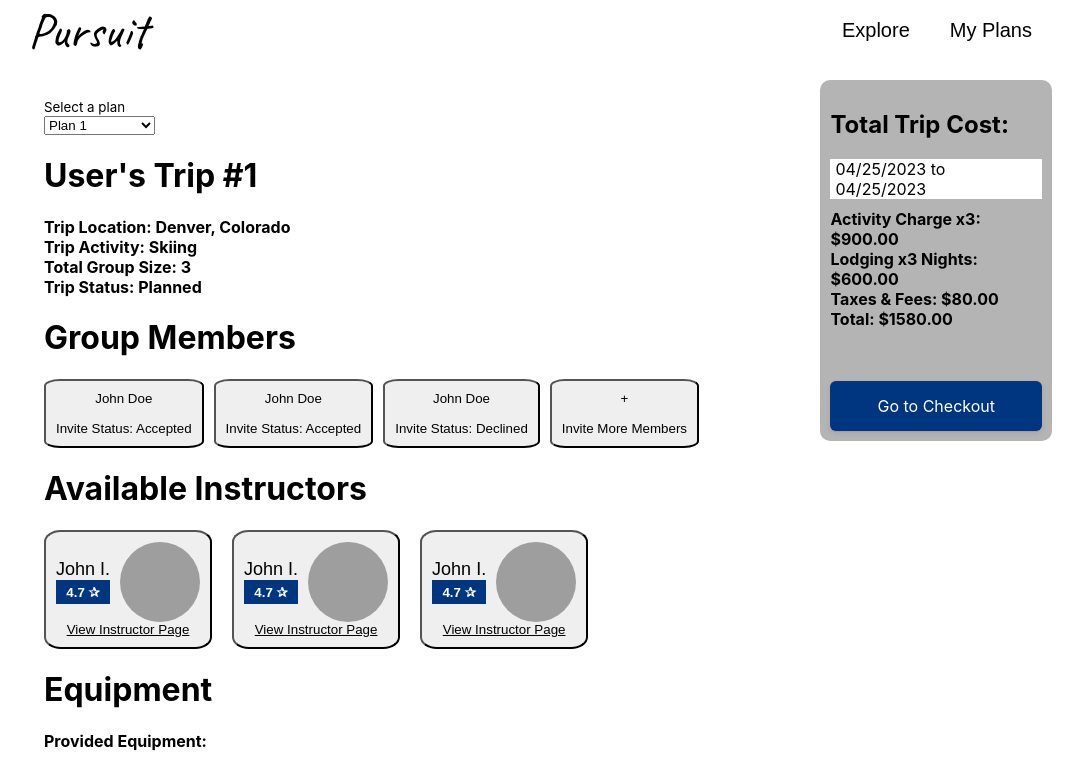
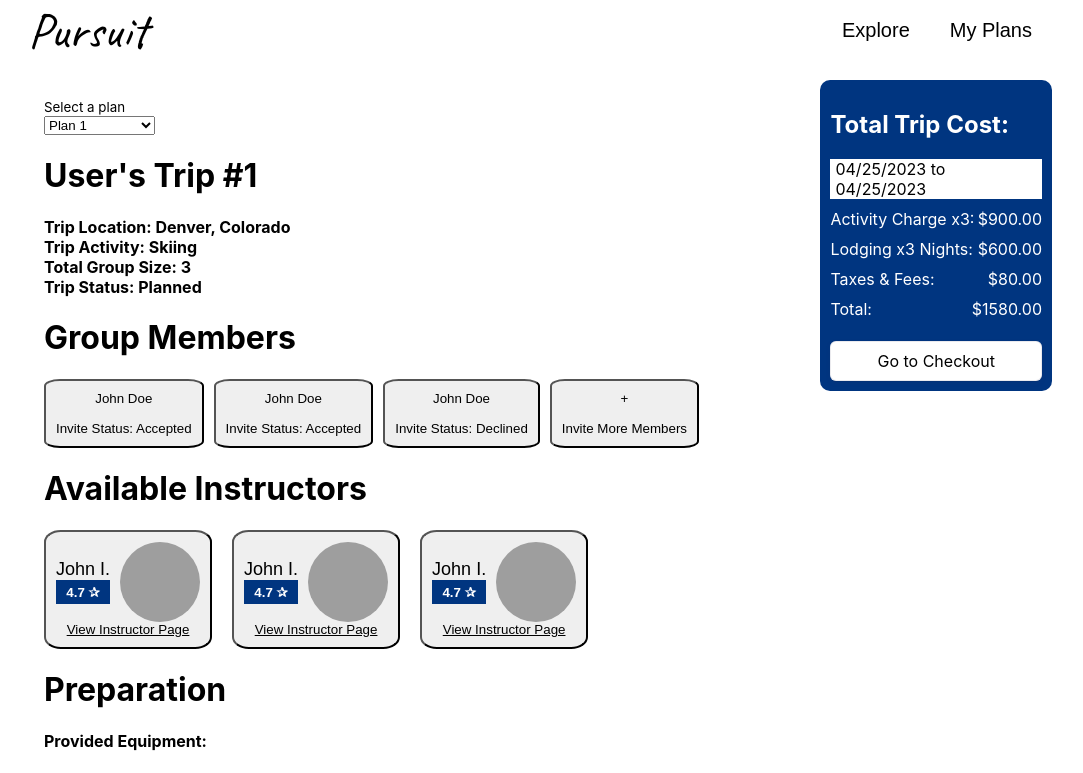
Before and after one commit to tameem22/CS422Project, a React (Create React App) app in the folder pursuitapp/: page /MyPlans in a window 1280 px wide. Shown: the top 773 px of the page, without its empty margins (100-1183 px from the left). Built offline with nearby package versions, Linux system fonts and the light colour scheme; grey boxes are pictures that could not be loaded.

Commit message:
Various styling tweaks

```diff
--- a/pursuitapp/src/components/HomeHeader/HomeHeader.css
+++ b/pursuitapp/src/components/HomeHeader/HomeHeader.css
@@ -8,7 +8,8 @@
   }
 
   .headerBtn {
-    background-color: #0071c2;
+    background-color: #003580;
+    border-radius: 6px;
     color: white;
     font-weight: 500;
     border: none;
--- a/pursuitapp/src/pages/activity/Activity.css
+++ b/pursuitapp/src/pages/activity/Activity.css
@@ -133,5 +133,6 @@
 
   .booking-buttons{
     display: flex;
-    flex-direction: column;
+    flex-direction: row;
+    gap: 10px;
   }
--- a/pursuitapp/src/pages/activity/Activity.jsx
+++ b/pursuitapp/src/pages/activity/Activity.jsx
@@ -48,8 +48,8 @@ const Activity = () => {
           </ul>
         </div>
         <div className="booking-buttons">
+          <button class="bookButton" onClick={handleMyPlans}>Start New Plan</button>
           <button class="bookButton" onClick={handleCheckout}>Book Now</button>
-          <button class="bookButton" onClick={handleMyPlans}>Start New Plan</button>
         </div>
         <div className="activity-instrInfo">
           <h3>Available Instructors</h3>
--- a/pursuitapp/src/pages/checkout/Checkout.jsx
+++ b/pursuitapp/src/pages/checkout/Checkout.jsx
@@ -123,7 +123,7 @@ const handleSubmit = (event) => {
            </div>
          </div>
          <div className="costBox">
-           <h2>Total Trip Cost:</h2>
+           <h2 className="costHeader">Total Trip Cost:</h2>
            <div className="filterItem">
              <span onClick={() => setOpenDate(!openDate)}>{`${format(
                date[0].startDate,
@@ -138,13 +138,23 @@ const handleSubmit = (event) => {
              )}
            </div>
            <div className="costInfo">
-             <b>Activity Charge x3: $900.00</b>
-             <b>Lodging x3 Nights: $600.00</b>
-             <b>Taxes & Fees: $80.00</b>
-             <b>Total:   $1580.00</b>
-             <br></br>
-             <br></br>
-             <button className="bookButton" onClick={handleConfirmation}>Book Now</button>
+            <div className="costDetail">
+              <span>Activity Charge x3:</span>
+              <span>$900.00</span>
+            </div>
+            <div className="costDetail">
+              <span>Lodging x3 Nights:</span>
+              <span>$600.00</span>
+            </div>
+            <div className="costDetail">
+              <span>Taxes & Fees:</span>
+              <span>$80.00</span>
+            </div>
+            <div className="costDetail">
+              <span>Total:</span>
+              <span>$1580.00</span>
+            </div>
+             <button className="bookButton-white" onClick={handleConfirmation}>Book Now</button>
            </div>
          </div>
        </div>
--- a/pursuitapp/src/pages/explore/Explore.css
+++ b/pursuitapp/src/pages/explore/Explore.css
@@ -13,7 +13,7 @@
 
   .filterContainer {
     flex: 1;
-    background-color: #b4b4b4;
+    background-color: #003580;
     padding: 10px;
     border-radius: 10px;
     position: sticky;
@@ -23,7 +23,7 @@
 
   .filterTitle{
     font-size: 20px;
-    color: #555;
+    color: #ffffff;
     margin-bottom: 10px;
   }
 
@@ -36,6 +36,7 @@
 
   .filterItem>label{
     font-size: 14px;
+    color: white;
   }
 
   .filterItem>input{
@@ -60,7 +61,7 @@
     display: flex;
     justify-content: space-between;
     margin-bottom: 10px;
-    color: #555;
+    color: white;
     font-size: 12px;
   }
 
--- a/pursuitapp/src/pages/myplans/MyPlans.css
+++ b/pursuitapp/src/pages/myplans/MyPlans.css
@@ -46,7 +46,7 @@
 
  .costBox {
     flex: 2;
-    background-color: #b4b4b4;
+    background-color: #003580;
     padding: 10px;
     border-radius: 10px;
     position: sticky;
@@ -70,3 +70,43 @@
    padding: 10px;
    border-radius: 10%;
 }
+
+.costDetail{
+   display: flex;
+   flex-direction: row;
+   justify-content: space-between;
+   margin-bottom: 10px;
+   color:white;
+}
+
+.bookButton-white{
+   height: 40px;
+   width: auto;
+   appearance: button;
+   background-color: white;
+   border-radius: 6px;
+   border-width: 0;
+   box-shadow: rgba(50, 50, 93, .1) 0 0 0 1px inset,rgba(50, 50, 93, .1) 0 2px 5px 0,rgba(0, 0, 0, .07) 0 1px 1px 0;
+   box-sizing: border-box;
+   color: #000000;
+   cursor: pointer;
+   font-family: -apple-system,system-ui,"Segoe UI",Roboto,"Helvetica Neue",Ubuntu,sans-serif;
+   font-size: 100%;
+   line-height: 1.15;
+   margin: 12px 0 0;
+   outline: none;
+   overflow: hidden;
+   padding: 0 25px;
+   position: relative;
+   text-align: center;
+   text-transform: none;
+   transform: translateZ(0);
+   transition: all .2s,box-shadow .08s ease-in;
+   user-select: none;
+   -webkit-user-select: none;
+   touch-action: manipulation;
+}
+
+.costHeader{
+   color: white;
+}
--- a/pursuitapp/src/pages/myplans/MyPlans.jsx
+++ b/pursuitapp/src/pages/myplans/MyPlans.jsx
@@ -100,7 +100,7 @@ const MyPlans = () => {
 
            </div>
            <div className="equipment">
-             <h1>Equipment</h1>
+             <h1>Preparation</h1>
              <h4>Provided Equipment:</h4>
              <ul>
                <li>Provided Equipment #1</li>
@@ -140,7 +140,7 @@ const MyPlans = () => {
            </div>
          </div>
          <div className="costBox">
-           <h2>Total Trip Cost:</h2>
+           <h2 className="costHeader">Total Trip Cost:</h2>
            <div className="filterItem">
              <span onClick={() => setOpenDate(!openDate)}>{`${format(
                date[0].startDate,
@@ -155,13 +155,23 @@ const MyPlans = () => {
              )}
            </div>
            <div className="costInfo">
-             <b>Activity Charge x3: $900.00</b>
-             <b>Lodging x3 Nights: $600.00</b>
-             <b>Taxes & Fees: $80.00</b>
-             <b>Total:   $1580.00</b>
-             <br></br>
-             <br></br>
-             <button className="bookButton" onClick={handleCheckout}>Go to Checkout</button>
+            <div className="costDetail">
+              <span>Activity Charge x3:</span>
+              <span>$900.00</span>
+            </div>
+            <div className="costDetail">
+              <span>Lodging x3 Nights:</span>
+              <span>$600.00</span>
+            </div>
+            <div className="costDetail">
+              <span>Taxes & Fees:</span>
+              <span>$80.00</span>
+            </div>
+            <div className="costDetail">
+              <span>Total:</span>
+              <span>$1580.00</span>
+            </div>
+             <button className="bookButton-white" onClick={handleCheckout}>Go to Checkout</button>
            </div>
          </div>
        </div>
```
